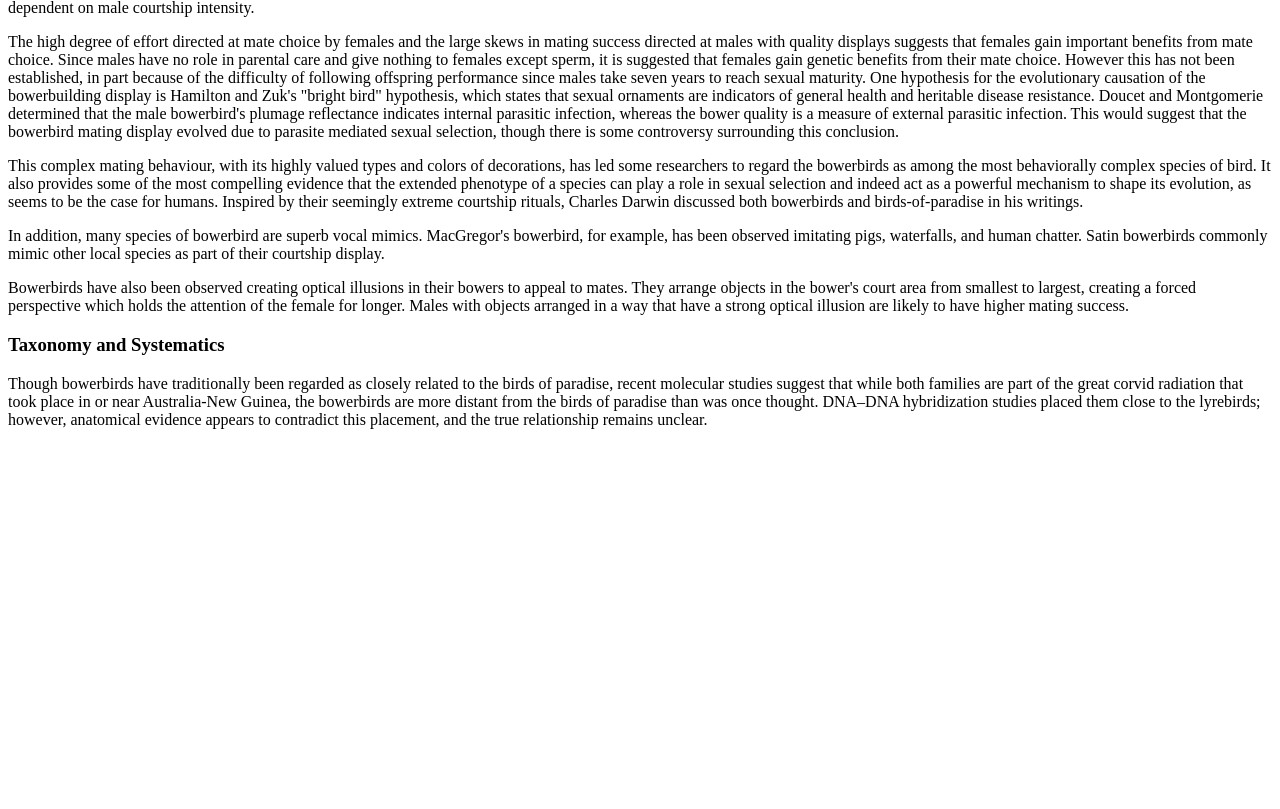
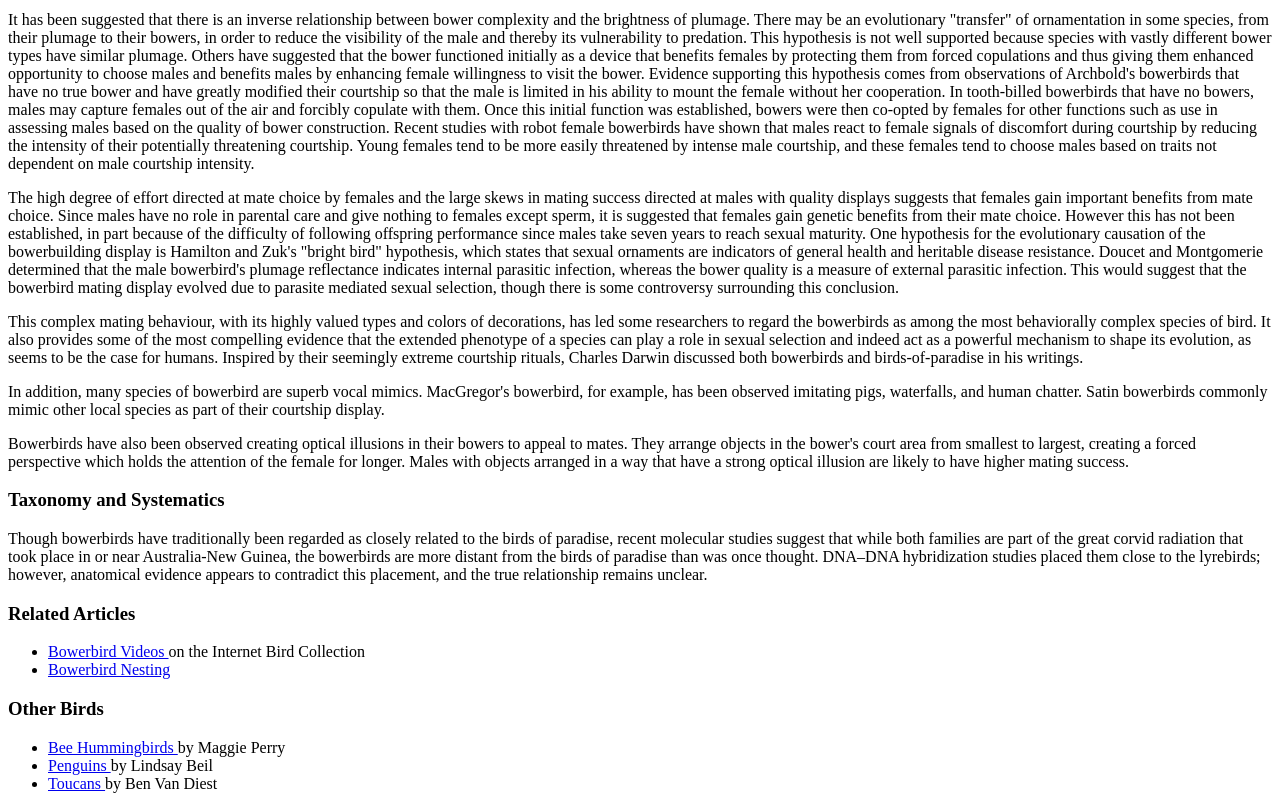
Before and after one commit to jddouthit3/jddouthit3.github.io, a plain HTML site: page assignment3.html in a window 1280 px wide. Shown: the part 1092-1901 px from the top of the page. Before the commit the page ends 1537 px from the top, so only its background shows below. Drawn offline with Linux system fonts and the light colour scheme.

Commit message:
Update assignment 3

```diff
--- a/assignment3.html
+++ b/assignment3.html
@@ -14,12 +14,14 @@
       The family has 27 species in eight genera. These are medium to large-sized passerines, ranging from the golden bowerbird at 22 centimetres (8.7 in) and 70 grams (2.5 oz) to the great bowerbird at 40 centimetres (16 in) and 230 grams (8.1 oz).
       Their diet consists mainly of fruit but may also include insects (especially for nestlings), flowers, nectar and leaves in some species. The satin and spotted bowerbirds are sometimes considered agricultural pests due to their habit of feeding on introduced fruit and vegetable crops and have occasionally been killed by affected orchardists.
     </p>
-    <p> <img src="img/Bowerbird" alt="Bowerbird Picture"></p>
+    <p> <img src="img/Bowerbird.jpg" alt="Bowerbird Picture" width="200"></p>
     <h4>Table of Contents </h4>
     <ol>
       <li> <a href="#BehaviourAndEcology">Behaviour and Ecology</a> </li>
       <li> <a href="#CourtshipAndMating">Courtship and Mating </a> </li>
       <li> <a href="#TaxonomyAndSystematics">Taxonomy and Systematics </a> </li>
+      <li> <a href="#Related">Related Articles </a> </li>
+      <li> <a href="#OtherBirds">Other Birds </a> </li>
     </ol>
 
     <h3 id="BehaviourAndEcology">Behaviour and Ecology</h3>
@@ -66,5 +68,17 @@
     <p>
       Though bowerbirds have traditionally been regarded as closely related to the birds of paradise, recent molecular studies suggest that while both families are part of the great corvid radiation that took place in or near Australia-New Guinea, the bowerbirds are more distant from the birds of paradise than was once thought. DNA–DNA hybridization studies placed them close to the lyrebirds; however, anatomical evidence appears to contradict this placement, and the true relationship remains unclear.
     </p>
+
+    <h3 id="Related">Related Articles </h3>
+    <ul>
+      <li> <a href="http://ibc.lynxeds.com/family/bowerbirds-ptilonorhynchidae"> Bowerbird Videos </a> on the Internet Bird Collection </li>
+      <li> <a href="https://web.archive.org/web/20150418032704/http://www.viralforest.com/bower-bird/"> Bowerbird Nesting </a> </li>
+    </ul>
+    <h3 id="OtherBirds">Other Birds </h3>
+    <ul>
+      <li> <a href="https://mperry00.github.io/assignment3.html">Bee Hummingbirds </a> by Maggie Perry </li>
+      <li> <a href="https://libe5308.github.io/assignment3.html">Penguins </a> by Lindsay Beil </li>
+      <li> <a href="https://benvandiest19.github.io/assignment3.html">Toucans </a> by Ben Van Diest </li>
+    </ul>
   </body>
 </html>
```
